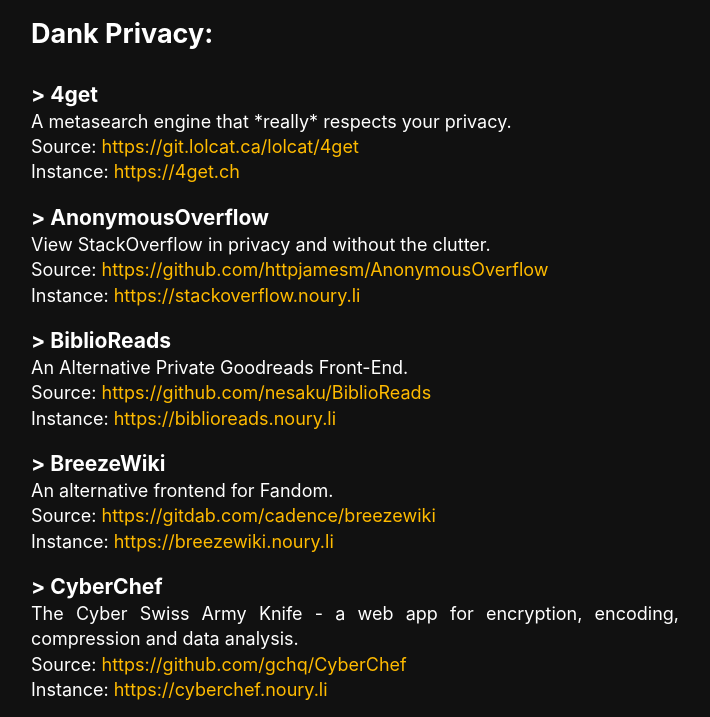
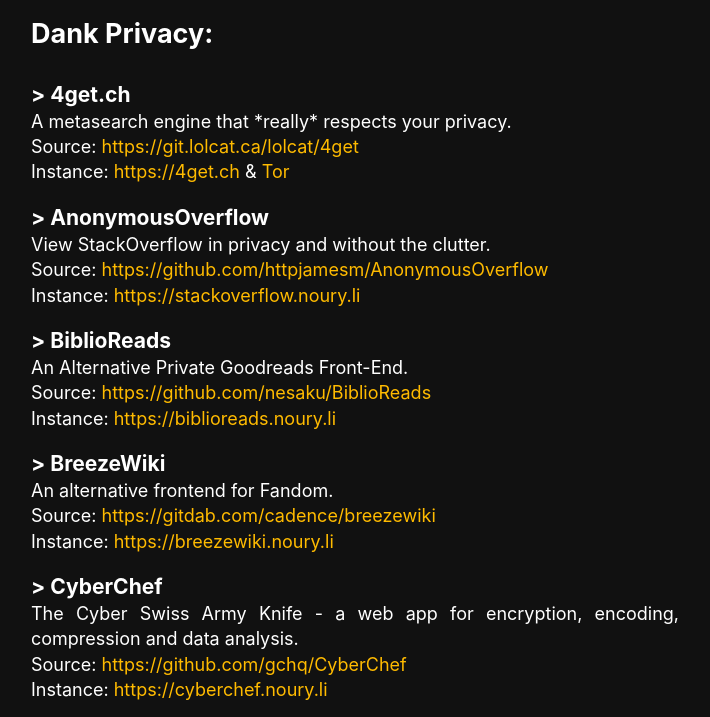
Before and after one commit to lyx0/noury.li, a website: page src/index.html in a window 1280 px wide. Shown: the part 46-763 px from the top of the page, without its empty margins (285-995 px from the left). Drawn offline with Linux system fonts and the light colour scheme.

Commit message:
add tor url for 4get

```diff
--- a/src/index.html
+++ b/src/index.html
@@ -93,7 +93,7 @@
 
       <section id="h">
         <h1>Dank Privacy:</h1>
-        <h3>> 4get</h3>
+        <h3>> 4get.ch</h3>
         <p>
         A metasearch engine that *really* respects your privacy.
         </p>
@@ -101,7 +101,7 @@
         Source: <a href="https://git.lolcat.ca/lolcat/4get">https://git.lolcat.ca/lolcat/4get</a>
         </p>
         <p>
-        Instance: <a href="https://4get.ch">https://4get.ch</a>
+        Instance: <a href="https://4get.ch">https://4get.ch</a> & <a href="http://http://gwfuptmmodmahk6fsvltt6y5ava5fj42gkmg6zqywkk54i3f5hntifqd.onion/">Tor</a>
         </p>
 
         <br>
```
